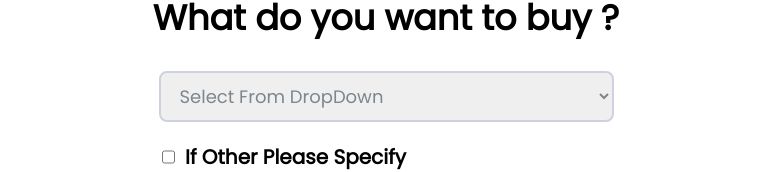
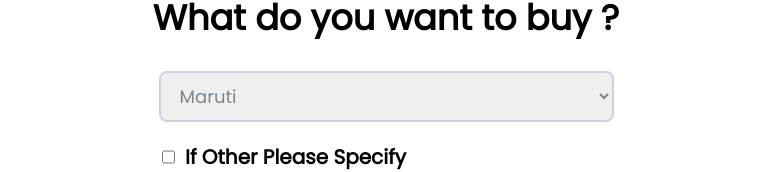
Before and after one commit to RanjithKumarT35/RevnitroFormsFront, a React (Create React App) app: page /CarConsultation in a window 1280 px wide. Shown: the part 290-462 px from the top of the page, without its empty margins (254-1025 px from the left). Built offline with nearby package versions, Linux system fonts and the light colour scheme; no server answers.

Commit message:
Update CarConsultation.js

```diff
--- a/src/forms/CarConsultation.js
+++ b/src/forms/CarConsultation.js
@@ -101,7 +101,7 @@
               <div className="dropdwoninputforrevnbitrto">
                 <select
                   name="Car Company"
-                  value={formDetails.carname}
+
                   onChange={(e) =>
                     setFormDetails({
                       ...formDetails,
```
